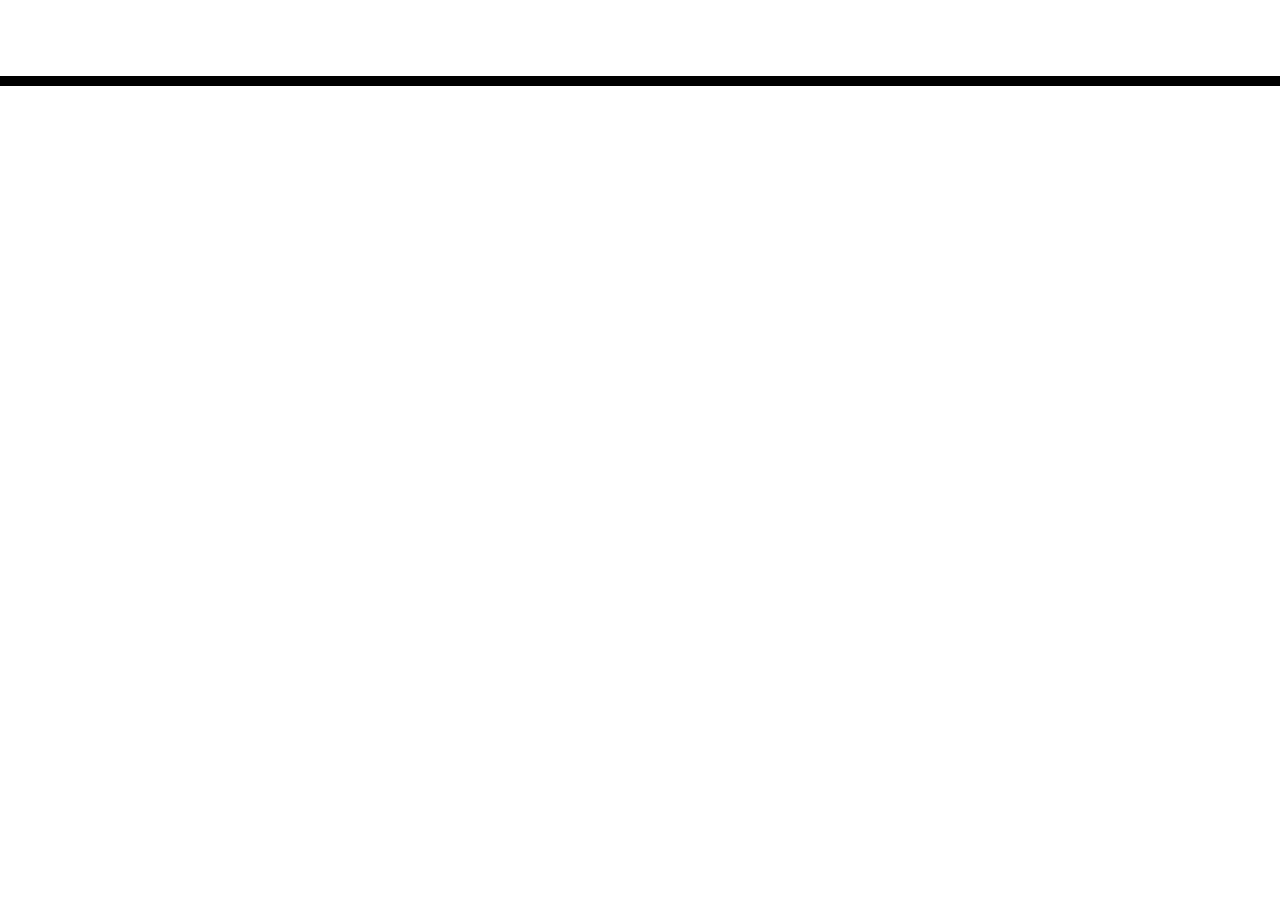
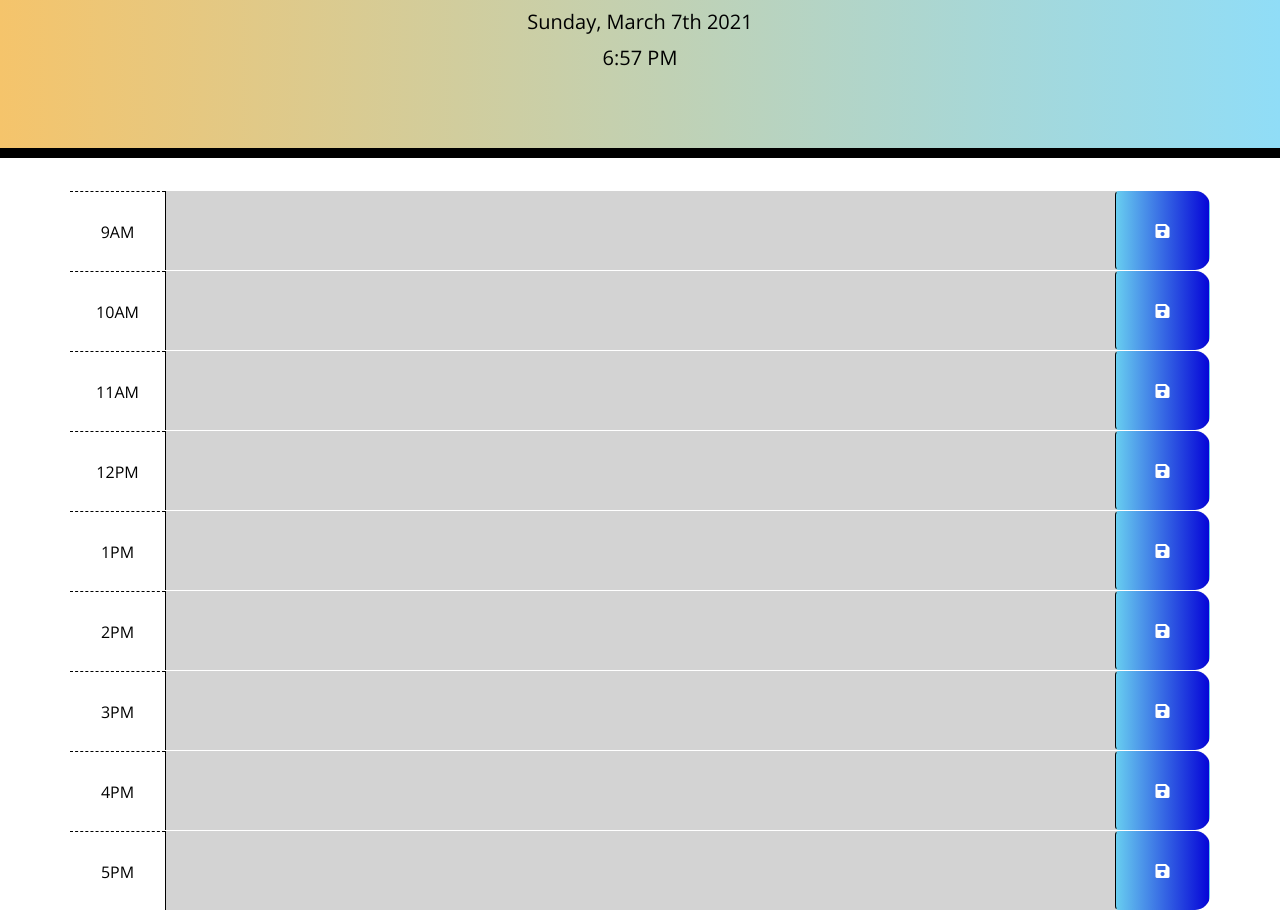
Before and after one commit to DeanMahaffey/work-day-scheduler-hw, a plain HTML site: page index.html in a window 1280 px wide. Shown: the part 182-1092 px from the top of the page. Before the commit the page ends 800 px from the top, so only its background shows below. Drawn offline with nearby package versions, Linux system fonts and the light colour scheme.

Commit message:
updated hitm, js, and css files and added png img

```diff
--- a/index.html
+++ b/index.html
@@ -27,12 +27,86 @@
       <h1 class="display-3">Work Day Scheduler</h1>
       <p class="lead">A simple calendar app for scheduling your work day</p>
       <p id="currentDay" class="lead"></p>
+      <p id="time" class="lead"></p>
     </header>
     <div class="container">
-      <!-- Timeblocks go here -->
+      <!-- Timeblocks are here -->
+      <div id="hour-9" class="row time-block">
+        <div class="col-md-1 hour">
+          9AM
+        </div>
+        <textarea class="col-md-10 description">
+        </textarea>
+        <button class="btn saveBtn col-md-1"><i class="fas fa-save"></i></button>
+      </div>
+      <div id="hour-10" class="row time-block">
+        <div class="col-md-1 hour">
+          10AM
+        </div>
+        <textarea class="col-md-10 description">
+        </textarea>
+        <button class="btn saveBtn col-md-1"><i class="fas fa-save"></i></button>
+      </div>
+      <div id="hour-11" class="row time-block">
+        <div class="col-md-1 hour">
+          11AM
+        </div>
+        <textarea class="col-md-10 description">
+        </textarea>
+        <button class="btn saveBtn col-md-1"><i class="fas fa-save"></i></button>
+      </div>
+      <div id="hour-12" class="row time-block">
+        <div class="col-md-1 hour">
+          12PM
+        </div>
+        <textarea class="col-md-10 description">
+        </textarea>
+        <button class="btn saveBtn col-md-1"><i class="fas fa-save"></i></button>
+      </div>
+     <div id="hour-13" class="row time-block">
+        <div class="col-md-1 hour">
+          1PM
+        </div>
+        <textarea class="col-md-10 description">
+        </textarea>
+        <button class="btn saveBtn col-md-1"><i class="fas fa-save"></i></button>
+      </div>
+      <div id="hour-14" class="row time-block">
+        <div class="col-md-1 hour">
+          2PM
+        </div>
+        <textarea class="col-md-10 description">
+        </textarea>
+        <button class="btn saveBtn col-md-1"><i class="fas fa-save"></i></button>
+      </div>
+      <div id="hour-15" class="row time-block">
+       <div class="col-md-1 hour">
+          3PM
+        </div>
+        <textarea class="col-md-10 description">
+        </textarea>
+        <button class="btn saveBtn col-md-1"><i class="fas fa-save"></i></button>
+      </div>
+      <div id="hour-16" class="row time-block">
+        <div class="col-md-1 hour">
+          4PM
+        </div>
+        <textarea class="col-md-10 description">
+        </textarea>
+        <button class="btn saveBtn col-md-1"><i class="fas fa-save"></i></button>
+      </div>
+      <div id="hour-17" class="row time-block">
+        <div class="col-md-1 hour">
+          5PM
+        </div>
+        <textarea class="col-md-10 description">
+        </textarea>
+        <button class="btn saveBtn col-md-1"><i class="fas fa-save"></i></button>
     </div>
 
     <script src="https://cdnjs.cloudflare.com/ajax/libs/jquery/3.2.1/jquery.min.js"></script>
     <script src="https://cdnjs.cloudflare.com/ajax/libs/moment.js/2.24.0/moment.min.js"></script>
+
+    <script src="script.js"></script>
   </body>
 </html>
--- a/script.js
+++ b/script.js
@@ -0,0 +1,57 @@
+$(document).ready(function() {
+    // listen for save button clicks
+    $(".saveBtn").on("click", function() {
+      // get nearby values
+      var value = $(this).siblings(".description").val();
+      var time = $(this).parent().attr("id");
+      // save in localStorage
+      localStorage.setItem(time, value);
+    });
+
+
+
+    // load any saved data from localStorage
+    $("#hour-9 .description").val(localStorage.getItem("hour-9"));
+    $("#hour-10 .description").val(localStorage.getItem("hour-10"));
+    $("#hour-11 .description").val(localStorage.getItem("hour-11"));
+    $("#hour-12 .description").val(localStorage.getItem("hour-12"));
+    $("#hour-13 .description").val(localStorage.getItem("hour-13"));
+    $("#hour-14 .description").val(localStorage.getItem("hour-14"));
+    $("#hour-15 .description").val(localStorage.getItem("hour-15"));
+    $("#hour-16 .description").val(localStorage.getItem("hour-16"));
+    $("#hour-17 .description").val(localStorage.getItem("hour-17"));
+
+    function timeUpdate() {
+      // get current number of hours
+      var currentTime = moment().hours();
+
+
+      // loop over time blocks
+      $(".time-block").each(function() {
+        var blockTime = parseInt($(this).attr("id").split("-")[1]);
+
+        // check if we've moved past this time
+        if (blockTime < currentTime) {
+          $(this).addClass("past");
+        }
+        else if (blockTime === currentTime) {
+          $(this).removeClass("past");
+          $(this).addClass("present");
+        }
+        else {
+          $(this).removeClass("past");
+          $(this).removeClass("present");
+          $(this).addClass("future");
+        }
+      });
+    }
+
+    timeUpdate();
+
+    // set up interval to check if current time needs to be updated
+    var interval = setInterval(timeUpdate);
+
+    // display current day and time on page
+    $("#currentDay").text(moment().format("dddd, MMMM Do YYYY"));
+    $("#time").text(moment().format("LT"));
+  });
--- a/style.css
+++ b/style.css
@@ -15,7 +15,7 @@ body {
 
   .jumbotron {
     text-align: center;
-    background-color: transparent;
+    background: linear-gradient(to right, rgb(245, 196, 107), rgb(144, 221, 247));
     color: black;
     border-radius: 0;
     border-bottom: 10px solid black;
@@ -61,7 +61,7 @@ body {
     border-left: 1px solid black;
     border-top-right-radius: 15px;
     border-bottom-right-radius: 15px;
-    background-color: #06AED5;
+    background: linear-gradient(to right, rgb(104, 206, 240), rgb(6, 6, 216));
     color: white;
   }
 
```
Also changed, not shown: _Users_deanmahaffey_Desktop_work-day-scheduler-hw_index.html.png (added).
